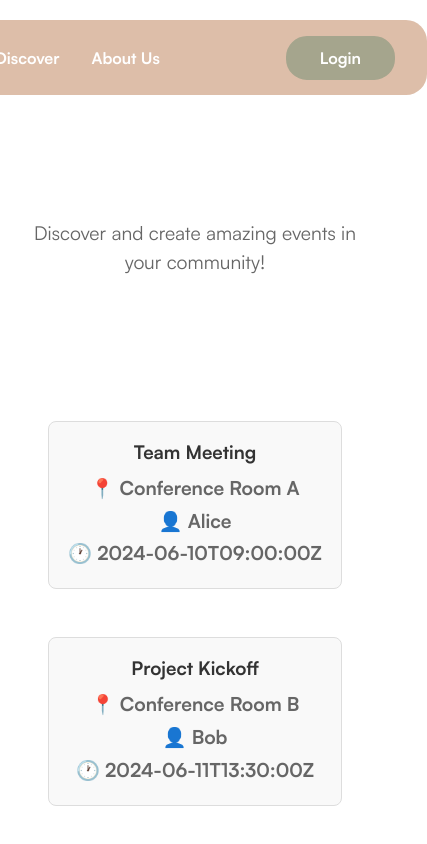
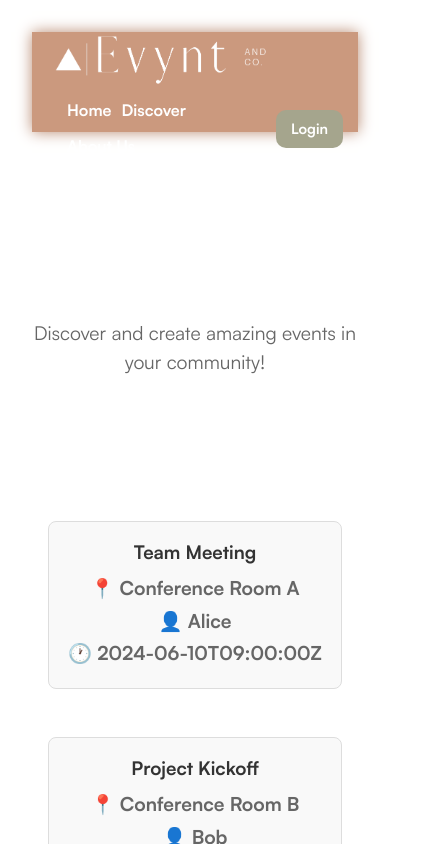
Before and after one commit to code-differently/cs-25-2-team5, a React app in the folder event-planner/frontend/: page / in a window 390 px wide. Shown: the top 844 px of the page, 427 px wide, since content can reach past the window. Built offline with nearby package versions, Linux system fonts and the light colour scheme; the HTML template or start-up script is replaced by a standard one.

Commit message:
feat: updates navigation/header structure, updates navigation styling

```diff
--- a/event-planner/frontend/src/components/navigation/Navigation.css
+++ b/event-planner/frontend/src/components/navigation/Navigation.css
@@ -1,34 +1,39 @@
-.navigation-logo img {
-    position: absolute;
-    top: 36px;
-    left: 5px;
-    width: 150px;
-    min-width: 150px;
-    height: auto;
-    flex-shrink: 0;
-}
-
-.navigation-bar {
-    width: 400px;
-    height: 75px;
-    background: #ddbea9;
-    border-radius: 21px;
+.header {
     display: flex;
+    position: sticky;
+    justify-content: space-between;
     align-items: center;
-    justify-content: space-between;
-    padding: 0 2rem;
-    position: absolute;
-    top: 20px;
-    left: 50%;
-    transform: translateX(-50%);
+    height: 130px;
+    padding: 0 28px;
+    top: 0;
+    z-index: 9999;
+    background-color: #cb997e;
+    box-shadow: 0 0 14px 0 #b88a71;
 }
 
 .navigation-top-menu {
+    flex: 1;
     display: flex;
+    align-items: center;
     list-style: none;
-    gap: 2rem;
+    gap: 20px;
+    padding: 0 50px;
     margin: 0;
-    padding: 0;
+}
+
+
+
+.navigation-logo img {
+    height: 75px;
+}
+
+.navigation-top-menu li {
+    border-bottom: 2px solid transparent;
+    transition: border-bottom 0.3s ease;
+}
+
+.navigation-top-menu li:hover {
+    border-bottom: 2px solid #a5a58d;
 }
 
 .navigation-top-menu li a {
@@ -44,18 +49,54 @@
     align-items: center;
 }
 
-.auth-buttons > a {
+.navigation-login-button {
+    border-radius: 10px;
+    color: white;
+    background-color: #a5a58d;
+    padding: 10px 20px;
     text-decoration: none;
-    color: #fff;
-    background-color: #a5a58d;
     font-weight: 700;
-    padding: 0.5rem 2rem;
-    border: 2px solid #a5a58d;
-    border-radius: 21px;
     transition: all 0.3s ease;
 }
 
-.auth-buttons > a:hover {
-    background: #a5a58d;
+.navigation-login-button:hover {
+    background-color: #ddbea9;
     color: white;
 }
+
+
+
+/* Responsive design */
+@media screen and (max-width: 1080px) {
+    .header {
+        padding: 0 20px;
+    }
+
+    .navigation-top-menu {
+        gap: 15px;
+        padding: 0 30px;
+    }
+}
+
+@media screen and (max-width: 768px) {
+    .header {
+        height: 100px;
+        padding: 0 15px;
+        flex-wrap: wrap;
+    }
+
+    .navigation-logo img {
+        height: 60px;
+    }
+
+    .navigation-top-menu {
+        gap: 10px;
+        padding: 0 20px;
+        flex-wrap: wrap;
+    }
+
+    .navigation-login-button {
+        padding: 8px 15px;
+        font-size: 0.9rem;
+    }
+}
--- a/event-planner/frontend/src/components/navigation/Navigation.tsx
+++ b/event-planner/frontend/src/components/navigation/Navigation.tsx
@@ -7,32 +7,35 @@ const Navigation: React.FC = () => {
   const isLoginPage = location.pathname === '/login';
 
   return (
-    <>
+    <header className="header">
       <div className="navigation-logo">
-      <a href="/">
+        <Link to="/">
           <img src="/evynt-logo.png" alt="Evynt Logo" />
-      </a>
+        </Link>
       </div>
 
-    {/* Only show navigation menu if not on login page */}
       {!isLoginPage && (
-      <nav className="navigation-bar">
         <ul className="navigation-top-menu">
           <li>
-            <a href="#">Discover</a> {/* Directs you to the community events */}
+            <Link to="/">Home</Link>
           </li>
           <li>
-            <a href="#">About Us</a> {/* Placeholder or can actually make an about us page */}
+            <a href="#">Discover</a>
+          </li>
+          <li>
+            <a href="#">About Us</a>
           </li>
         </ul>
+      )}
 
       <div className="auth-buttons">
-          {!isLoginPage && <Link to="/login">Login</Link>}
-          {/* <Link to="/register">Register</Link>  */} {/* Add this back when the Register */}
+        {!isLoginPage && (
+          <Link className="navigation-login-button" to="/login">
+            Login
+          </Link>
+        )}
       </div>
-      </nav>
-    )}
-  </>
+    </header>
   );
 };
 
```
Lines whose indentation alone changed are shown as unchanged.
